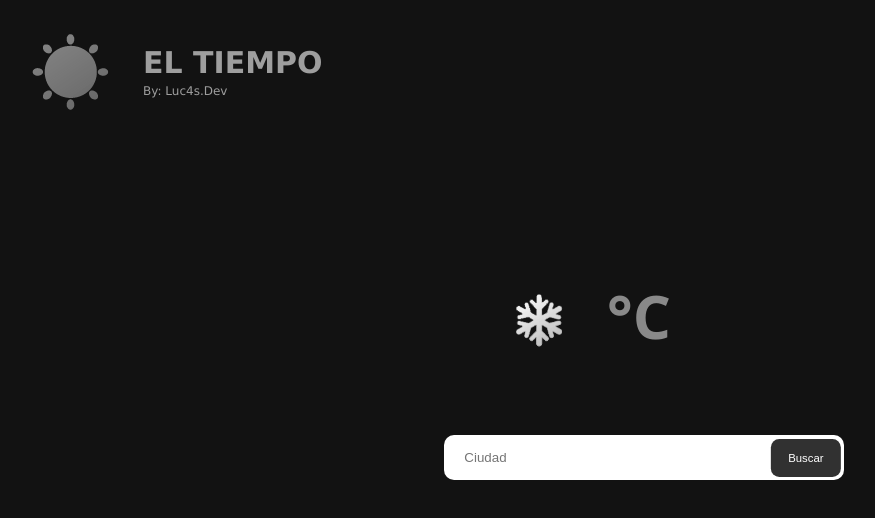
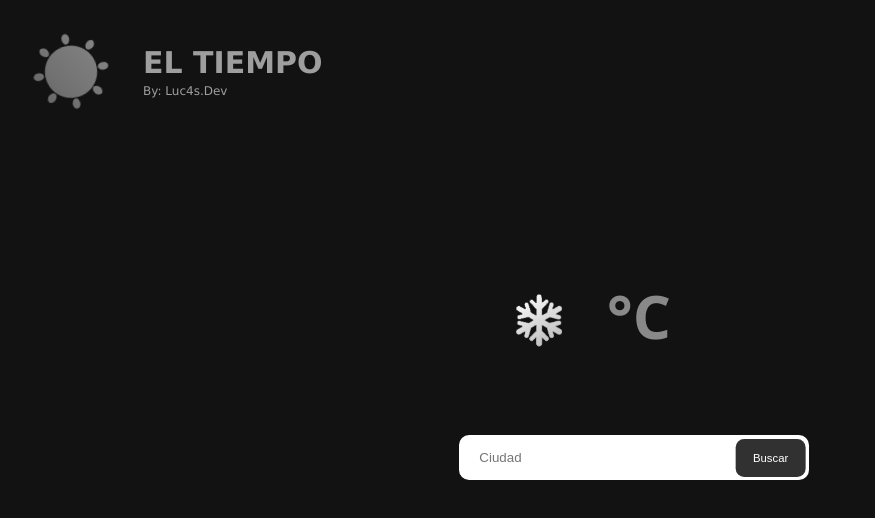
Before and after one commit to LucasCaez/ElTiempo, a React (Create React App) app: page / in a window 1280 px wide. Shown: the top 518 px of the page, without its empty margins (1-876 px from the left). Built offline with nearby package versions, Linux system fonts and the light colour scheme; no server answers.

Commit message:
ElTiepo v1

```diff
--- a/src/App.css
+++ b/src/App.css
@@ -57,11 +57,11 @@ body {
   padding-bottom: 15px;
   padding-left: 20px;
   padding-right: 95px;
-  width: 400px;
+  width: 350px;
   border-radius: 10px;
   background-color: #fff;
   box-sizing: border-box;
-  transform: translate(40px);
+  transform: translate(30px);
   outline: none;
 }
 .buscador button {
@@ -76,13 +76,14 @@ body {
   padding-left: 20px;
   padding-right: 20px;
   cursor: pointer;
-  transform: translateX(-39px);
+  transform: translateX(-51px);
 }
 
 .img {
   transform: translateX(120px) translateY(80px);
   height: 60px;
 }
+
 .Footer {
   position: fixed;
   display: flex;
@@ -92,7 +93,14 @@ body {
 }
 
 .Footer img {
+  transition: all linear .3s;
+  cursor: crosshair;
   padding: 20px;
+}
+
+.Footer img:hover {
+  transition: all linear .3s;
+  transform: rotateZ(80deg);
 }
 
 .Footer h1 {
```
